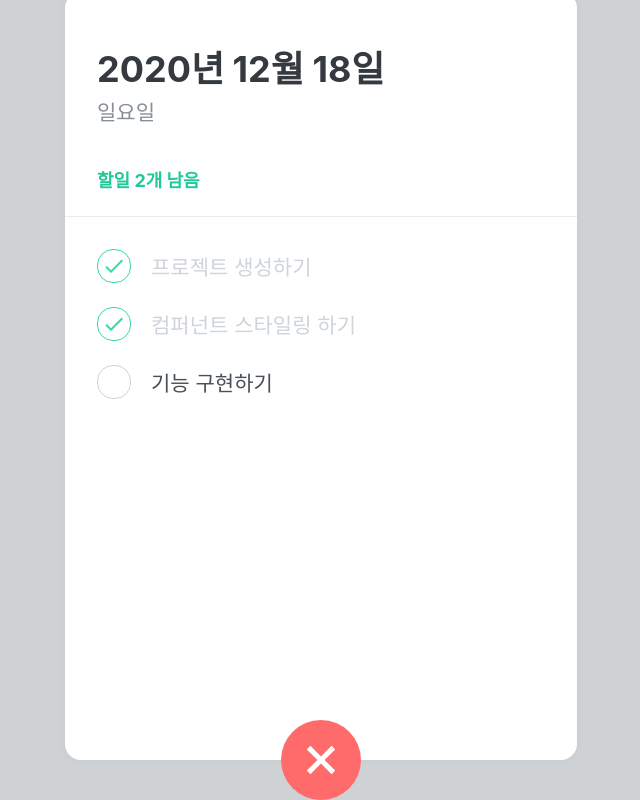
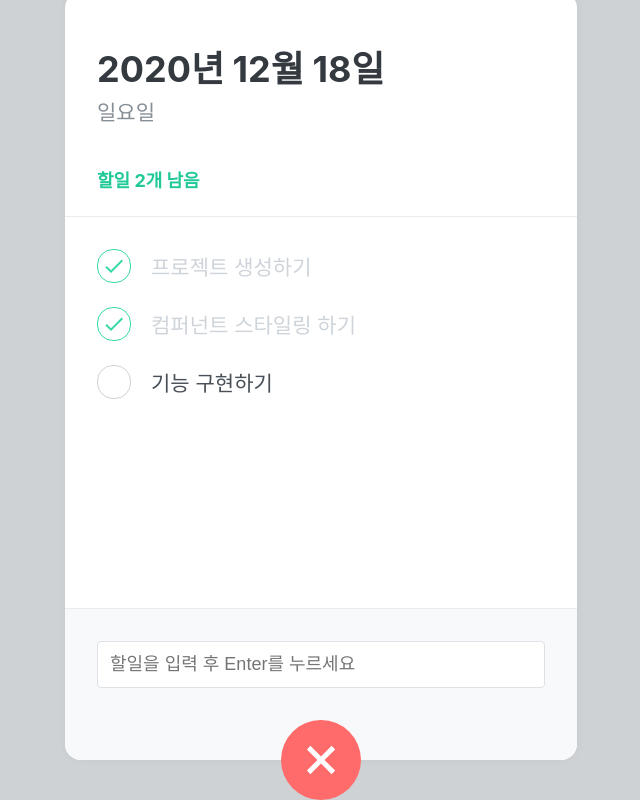
Before and after one commit to fast-campus-react/memo-app, a React (Create React App) app: page / in a window 1280 px wide. Both pictures are taken after a click on the button 640 px from the left and 864 px from the top of the page. Shown: the part 104-904 px from the top of the page, without its empty margins (319-959 px from the left). Built offline with nearby package versions, Linux system fonts and the light colour scheme.

Commit message:
TodoCreate 컴퍼넌트 추가

```diff
--- a/src/components/TodoCreate.js
+++ b/src/components/TodoCreate.js
@@ -36,15 +36,40 @@ const CircleButton = styled.button`
     props.open &&
     css`
       background: #ff6b6b;
-      &:hover{
-          background:#ff8787;
+      &:hover {
+        background: #ff8787;
       }
-      &:active{
-          background:#fa5252;
+      &:active {
+        background: #fa5252;
       }
       transform: translate(-50%, 50%) rotate(45deg);
+    `}
+`;
 
-    `}
+const InsertFormPositioner = styled.div`
+  width: 100%;
+  bottom: 0;
+  left: 0;
+  position: absolute;
+`;
+
+const InsertFrom = styled.div`
+  background: #f8f9fa;
+  padding: 32px;
+  padding-bottom: 72px;
+  border-bottom-left-radius: 16px;
+  border-bottom-right-radius: 16px;
+  border-top: 1px solid #e9ecef;
+`;
+
+const Input = styled.input`
+  padding: 12px;
+  border-radius: 4px;
+  border: 1px solid #dee2e6;
+  width: 100%;
+  outline: none;
+  font-size: 18px;
+  box-sizing: border-box;
 `;
 
 function TodoCreate() {
@@ -52,9 +77,21 @@ function TodoCreate() {
   const onToggle = () => setOpen(!open);
 
   return (
-    <CircleButton open={open} onClick={onToggle}>
-      <MdAdd />
-    </CircleButton>
+    <>
+      {open && (
+        <InsertFormPositioner>
+          <InsertFrom>
+            <Input
+              placeholder="할일을 입력 후 Enter를 누르세요"
+              autoFocus
+            ></Input>
+          </InsertFrom>
+        </InsertFormPositioner>
+      )}
+      <CircleButton open={open} onClick={onToggle}>
+        <MdAdd />
+      </CircleButton>
+    </>
   );
 }
 
```
